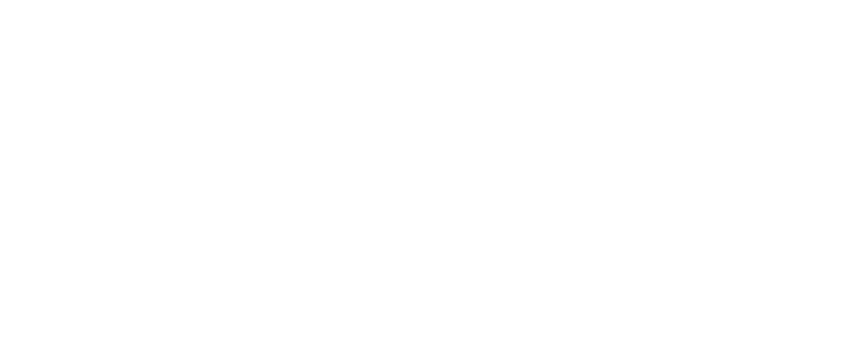
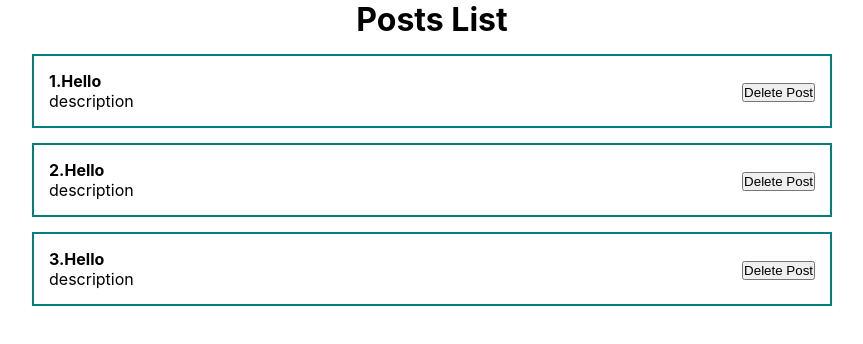
Before and after one commit to VladimirRM/Ul-course-React, a React (Create React App) app: page / in a window 1280 px wide. Shown: the top 344 px of the page, without its empty margins (208-1071 px from the left). Built offline with nearby package versions, Linux system fonts and the light colour scheme.

Commit message:
Add component PostList

```diff
--- a/src/App.js
+++ b/src/App.js
@@ -1,11 +1,25 @@
 import React,{useState} from 'react';
 import "./styles/App.css"
+import PostItem from './components/PostItem';
 
 function App() {
+const [posts,setPosts] = useState([
+  {id:1, title: 'Hello', body: 'description'},
+  {id:2, title: 'Hello', body: 'description'},
+  {id:3, title: 'Hello', body: 'description'},
+])
 
-  const [value,setValue] = useState('')
   return (
     <div className="App">
+      <h1 style={{textAlign: 'center'}}>Posts List</h1>
+     {posts.map((post)=>(
+      <PostItem
+      post={post}
+      key={post.id}
+      />
+
+     ))}
+
 
     </div>
   );
--- a/src/components/PostItem.jsx
+++ b/src/components/PostItem.jsx
@@ -1,14 +1,14 @@
 import React from 'react'
 
-const PostItem = () => {
+const PostItem = (props) => {
   return (
 
-            <div className='post'>
+   <div className='post'>
         <div className="post__content">
-          <strong>1 Java script</strong>
-          <div>JS lengvige</div>
-        </div>
-        <div className="post__btns">
+          <strong>{props.post.id}.{props.post.title}</strong>
+          <div>{props.post.body}</div>
+          </div>
+           <div className="post__btns">
           <button>Delete Post</button>
         </div>
 
```
